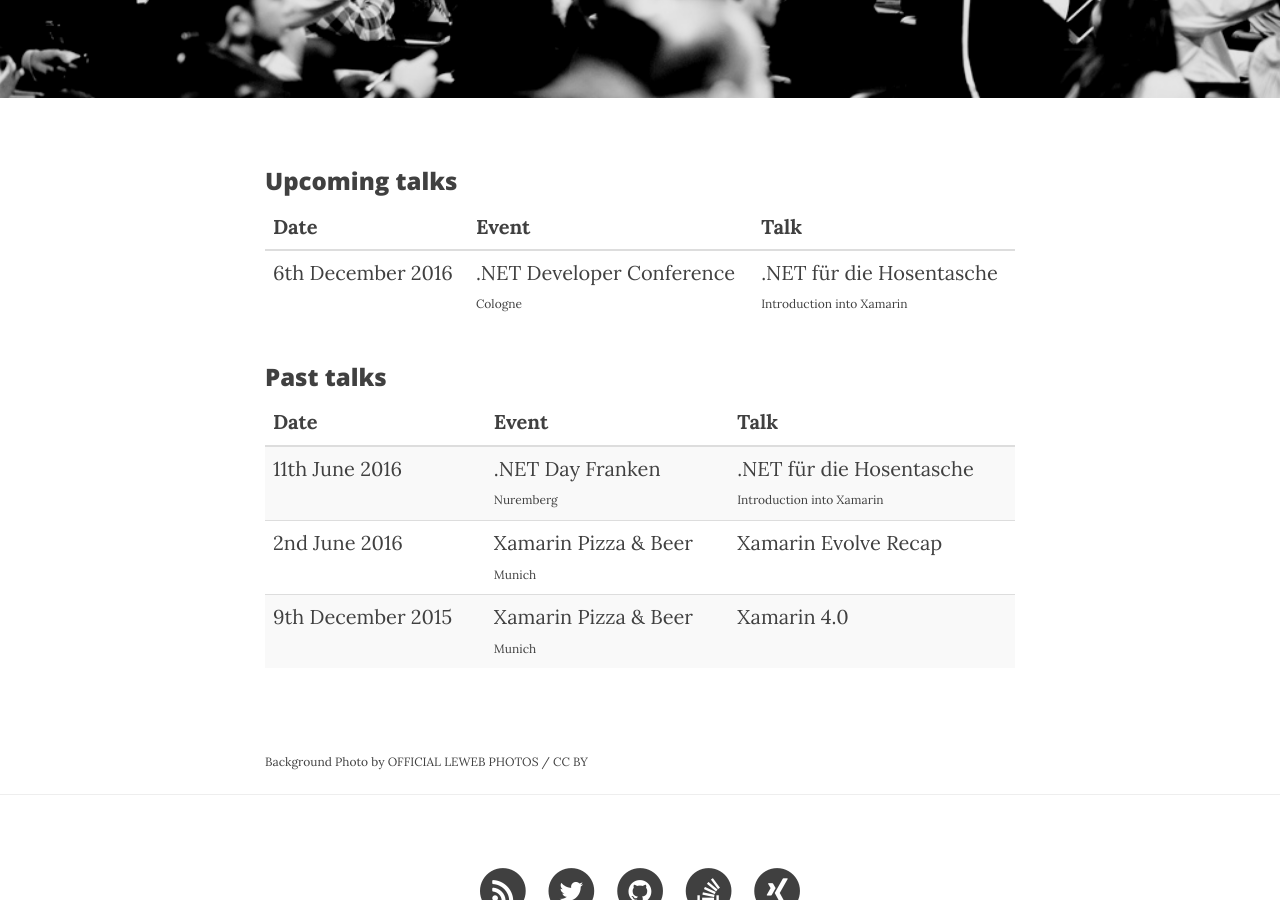
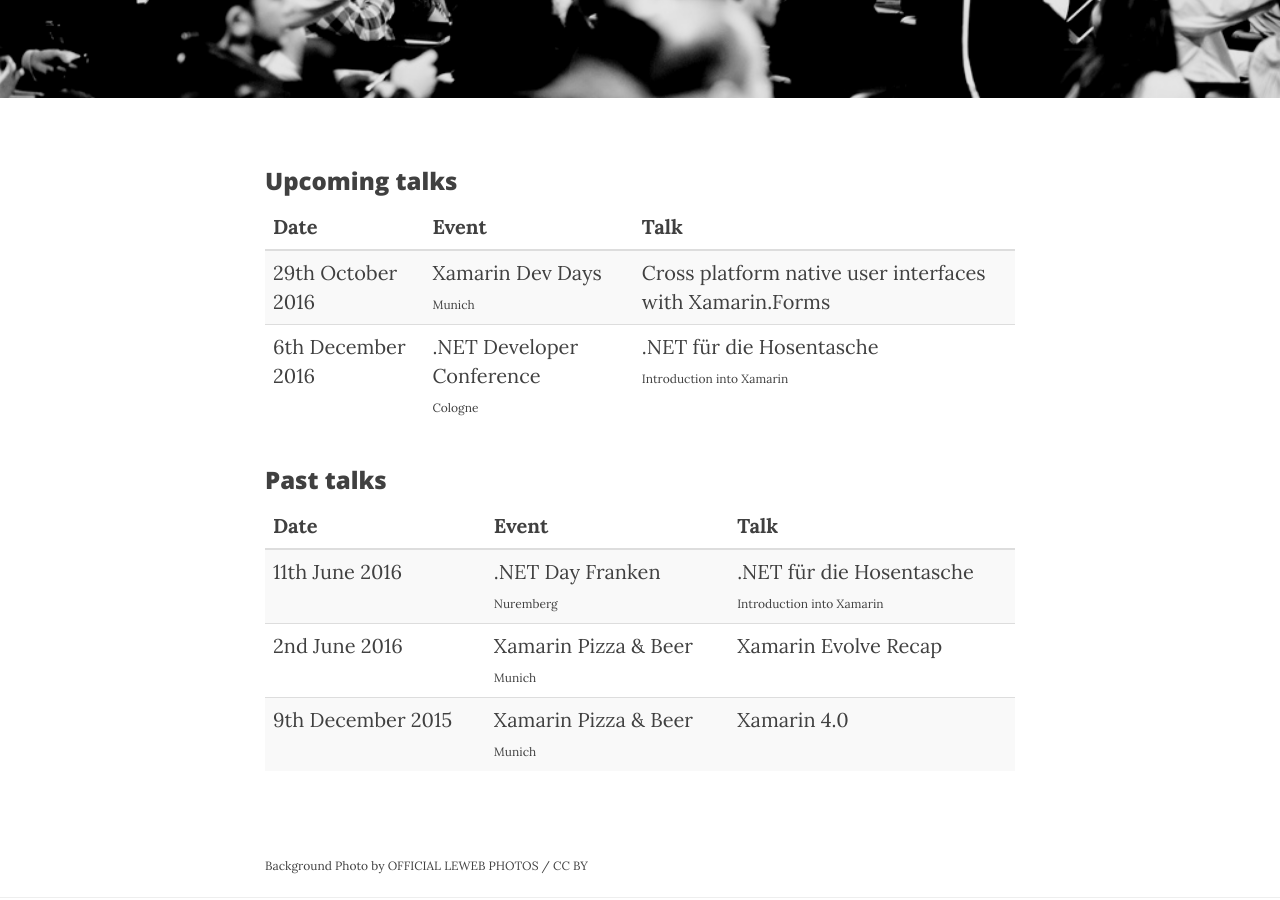
Before and after one commit to smstuebe/smstuebe.github.io, a Jekyll site: the page built from speaking.html, in a window 1280 px wide and 900 px high, scrolled down 350 px. Built offline with Jekyll 4.4.1, drawn with Linux system fonts in a browser that asks for light colours; nearby versions of some CDN libraries.

Commit message:
added xamarin dev days munich

```diff
--- a/speaking.html
+++ b/speaking.html
@@ -19,7 +19,16 @@
       </tr>
     </thead>
     <tbody>
-	<tr>
+	  <!-- <tr>
+        <td>xxth October 2016</td>
+        <td><a href="xxx" target="_blank">Xamarin Dev Days</a><small><br>Frankfurt</small></td>
+        <td>Cross platform native user interfaces with Xamarin.Forms</td>
+      </tr>
+	  <tr> -->
+        <td>29th October 2016</td>
+        <td><a href="https://ti.to/xamarin/dev-days-munich" target="_blank">Xamarin Dev Days</a><small><br>Munich</small></td>
+        <td>Cross platform native user interfaces with Xamarin.Forms</td>
+      </tr>
 	  <tr>
         <td>6th December 2016</td>
         <td><a href="http://www.dotnet-developer-conference.de/#konferenz" target="_blank">.NET Developer Conference</a><small><br>Cologne</small></td>
```
